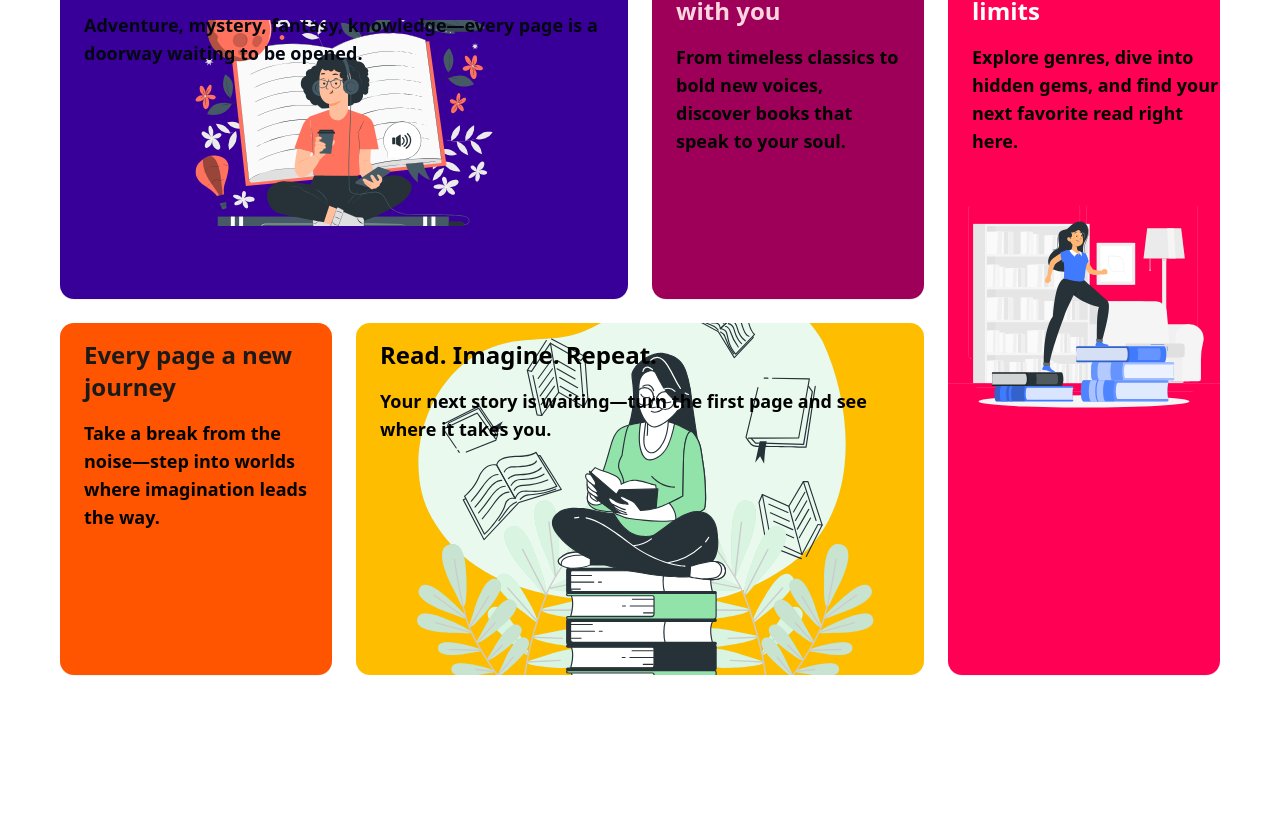
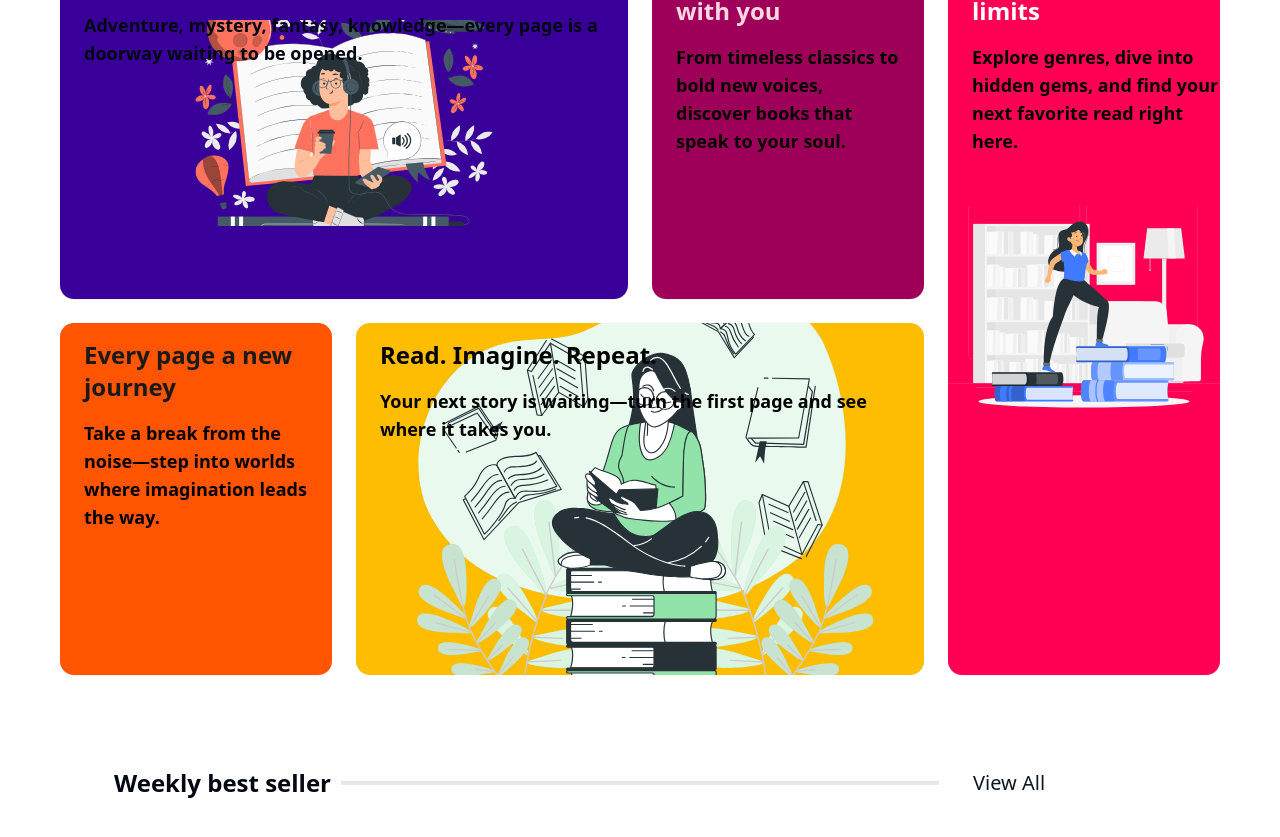
Before and after one commit to 000bachir/books-store, a SvelteKit app: page / in a window 1280 px wide. Shown: the part 297-1134 px from the top of the page. Before the commit the page ends 1008 px from the top, so only its background shows below. Built offline with nearby package versions, Linux system fonts and the light colour scheme.

Commit message:
added some ui part

```diff
--- /dev/null
+++ b/src/lib/home-components/BestSellerRedirect.svelte
@@ -0,0 +1,24 @@
+<script lang=ts>
+	import Button from "$lib/components/ui/button/button.svelte";
+
+
+</script>
+
+
+<main class="h-full w-full relative overflow-hidden">
+    <section class="h-36 w-[95%] mx-auto relative overflow-hidden flex items-center gap-2.5 ">
+        <div class="flex-3/12  h-full w-full flex items-center justify-end">
+            <h1 class="text-2xl font-semibold">
+                Weekly best seller
+            </h1>
+        </div>
+        <div class="flex-1/2  h-full w-full flex items-center justify-center">
+            <div class="w-full dark:border-white border-2"></div>
+        </div>
+        <div class="flex-3/12  h-full w-full flex items-center justify-start">
+            <Button href="/best-seller" variant={"link"} size={"lg"} class="text-xl">
+                View All
+            </Button>
+        </div>
+    </section>
+</main>
--- a/src/lib/home-components/Hero.svelte
+++ b/src/lib/home-components/Hero.svelte
@@ -1,3 +1,4 @@
+<!-- ! do not forget about the responsiveness -->
 <script lang="ts">
 	import LimitlessLibrary from '$lib/assets/icons/Learning-rafiki.svg';
 	import bookLover from '$lib/assets/icons/Book lover-bro.svg';
--- a/src/lib/home-components/Process.svelte
+++ /dev/null
@@ -1,3 +0,0 @@
-<script lang=ts>
-
-</script>
--- a/src/routes/+page.svelte
+++ b/src/routes/+page.svelte
@@ -1,4 +1,5 @@
 <script lang="ts">
+	import BestSellerRedirect from "$lib/home-components/BestSellerRedirect.svelte";
 	import Hero from "$lib/home-components/Hero.svelte";
 
 
@@ -6,6 +7,7 @@
 
 <main class="relative m-0 h-auto w-full overflow-hidden">
     <Hero />
+    <BestSellerRedirect />
 </main>
 
 <style>
--- /dev/null
+++ b/src/routes/best-seller/+page.svelte
@@ -0,0 +1,8 @@
+<script lang="ts">
+
+</script>
+
+
+<main class="">
+
+</main>
```
